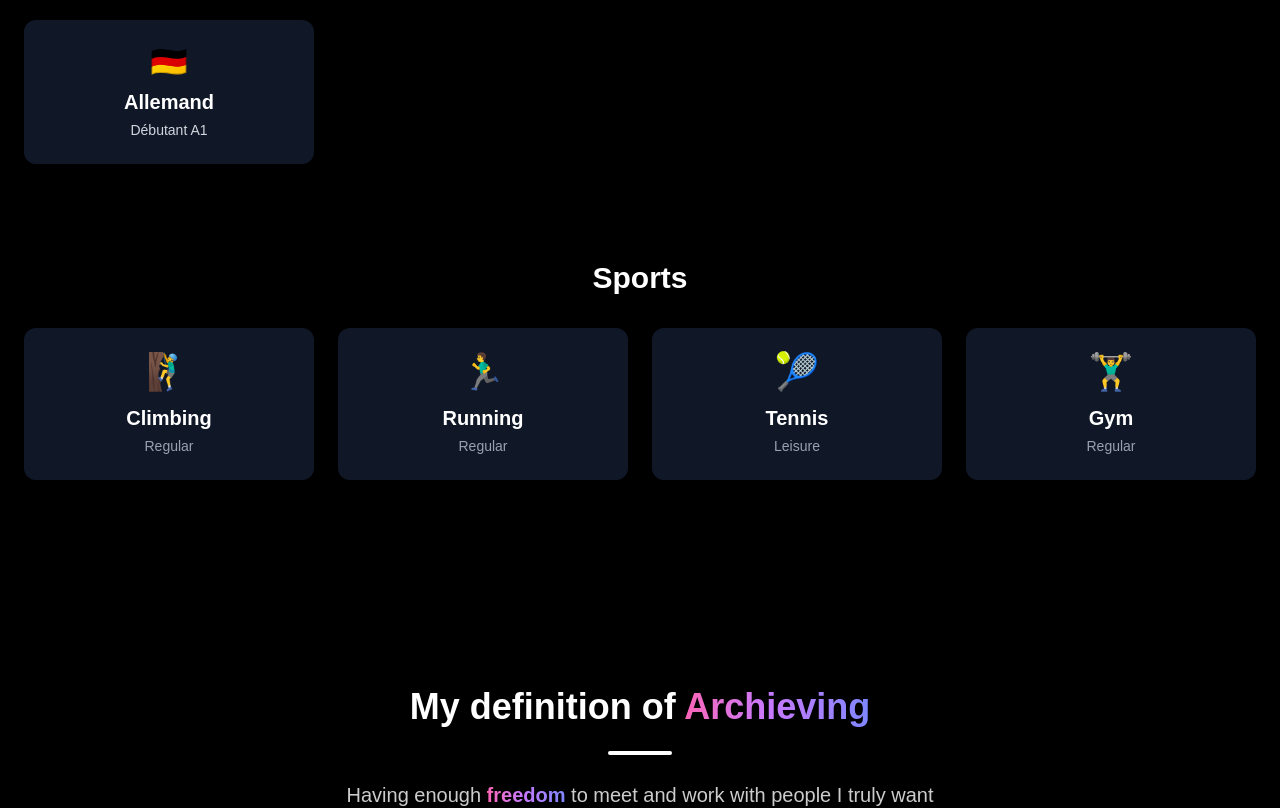
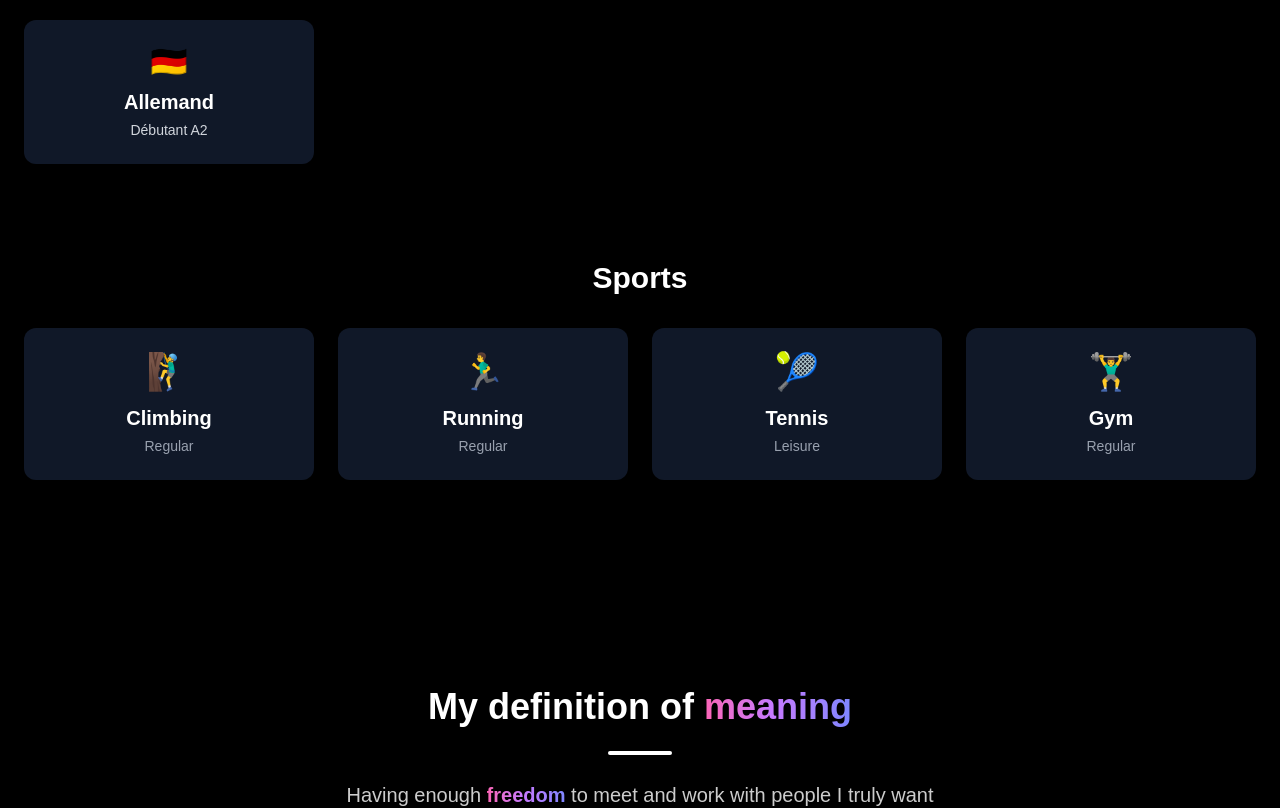
Before and after one commit to Trophaigle/Portfolio, a Next.js app: page /en/about in a window 1280 px wide. Shown: the part 3540-4348 px from the top of the page. Built offline with nearby package versions, Linux system fonts and the light colour scheme.

Commit message:
update german

```diff
--- a/app/[locale]/(root)/about/page.tsx
+++ b/app/[locale]/(root)/about/page.tsx
@@ -24,7 +24,7 @@ const About = () => {
       { name: "Anglais", level: "Fluent C1-2", flagEmoji: "🇬🇧" },
       { name: "Danois", level: "Débutant A1", flagEmoji: "🇩🇰" },
       { name: "Espagnol", level: "Intermediate B1", flagEmoji: "🇪🇸" },
-      { name: "Allemand", level: "Débutant A1", flagEmoji: "🇩🇪" },
+      { name: "Allemand", level: "Débutant A2", flagEmoji: "🇩🇪" },
     ]}
   />
 
--- a/messages/en.json
+++ b/messages/en.json
@@ -256,10 +256,10 @@
     "quote-pyramid": "A good relationship with oneself (spiritual, athletic, health) allows for good relationships with others (family, friends, acquaintances, lovers) and enables one to give the best of oneself in the service of others!"
   },
   "success": {
-    "title": "My definition of Archieving",
-    "title_highlight": "Archieving",
+    "title": "My definition of meaning",
+    "title_highlight": "meaning",
 
-    "p1": "Having enough freedom to meet and work with people I truly want to collaborate and spend time with. Be able to build trust with people who believe what I believe.",
+    "p1": "Having enough freedom to meet and work with people I truly want to collaborate and spend time with. Be able to connect and build trust with people who believe what I believe.",
     "p1_highlight": "freedom",
 
     "p2": "Success, to me, is about creating something that lives beyond me.",
--- a/messages/fr.json
+++ b/messages/fr.json
@@ -257,10 +257,10 @@
     "quote-pyramid": "Une bonne relation à soi (spirituelle, sportive, santé) permet une bonne relation aux autres (familles, amis, connaissances, amours) et de donner le meilleur de soi au service des autres !"
   },
   "success": {
-  "title": "Ma définition du Succès",
-  "title_highlight": "Succès",
+  "title": "Ma définition du Sens",
+  "title_highlight": "Sens",
 
-  "p1": "Avoir assez de liberté pour rencontrer et travailler avec les personnes avec qui je veux vraiment collaborer et passer du temps. Pouvoir obtenir la confiance de gens qui croient en ce que je crois.",
+  "p1": "Avoir assez de liberté pour rencontrer et travailler avec les personnes avec qui je veux vraiment collaborer et passer du temps. Pouvoir créer du lien etobtenir la confiance de gens qui croient en ce que je crois.",
   "p1_highlight": "liberté",
 
   "p2": "Pour moi, le succès consiste à créer quelque chose qui dépasse ma propre existence.",
```
